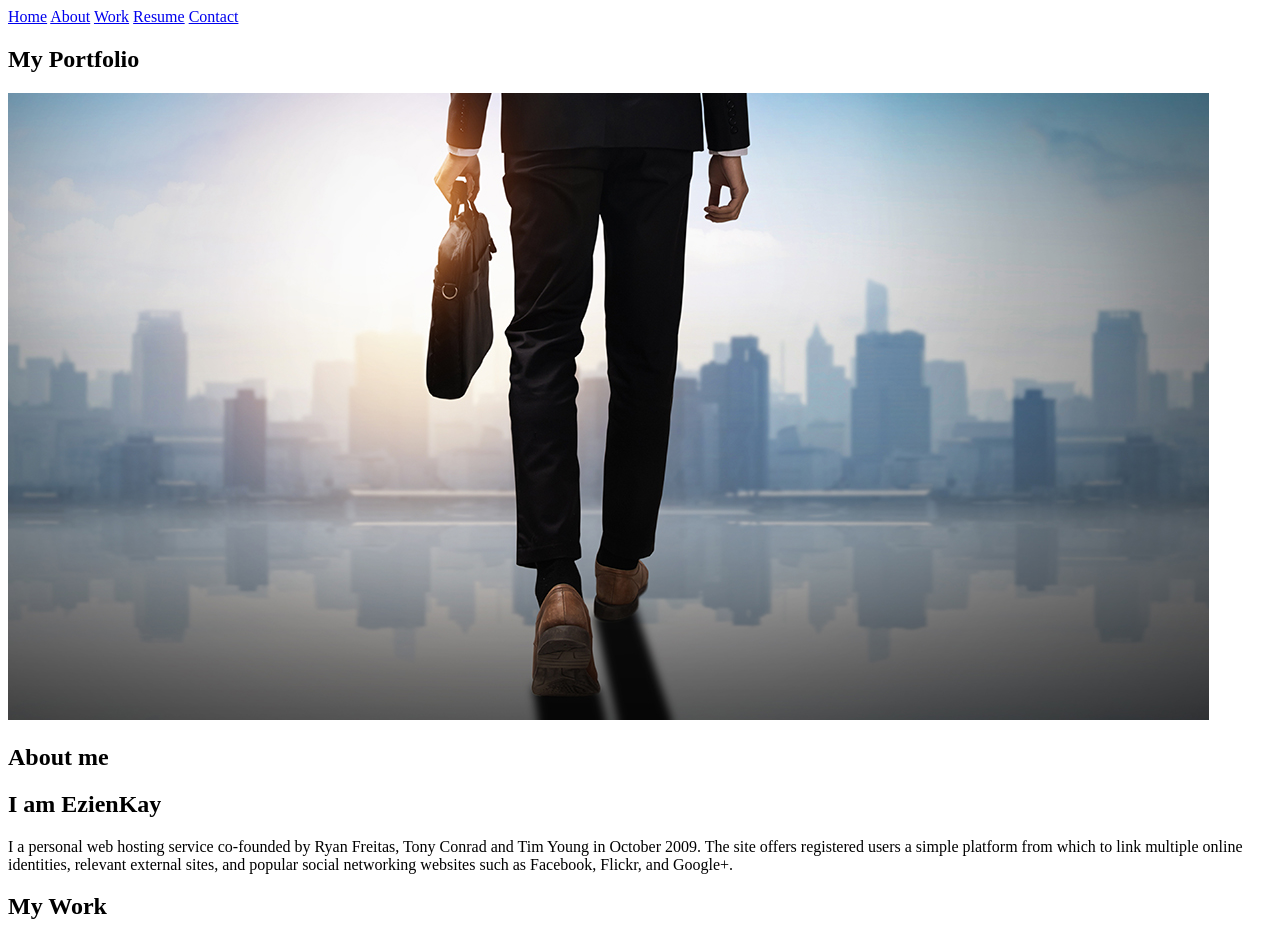
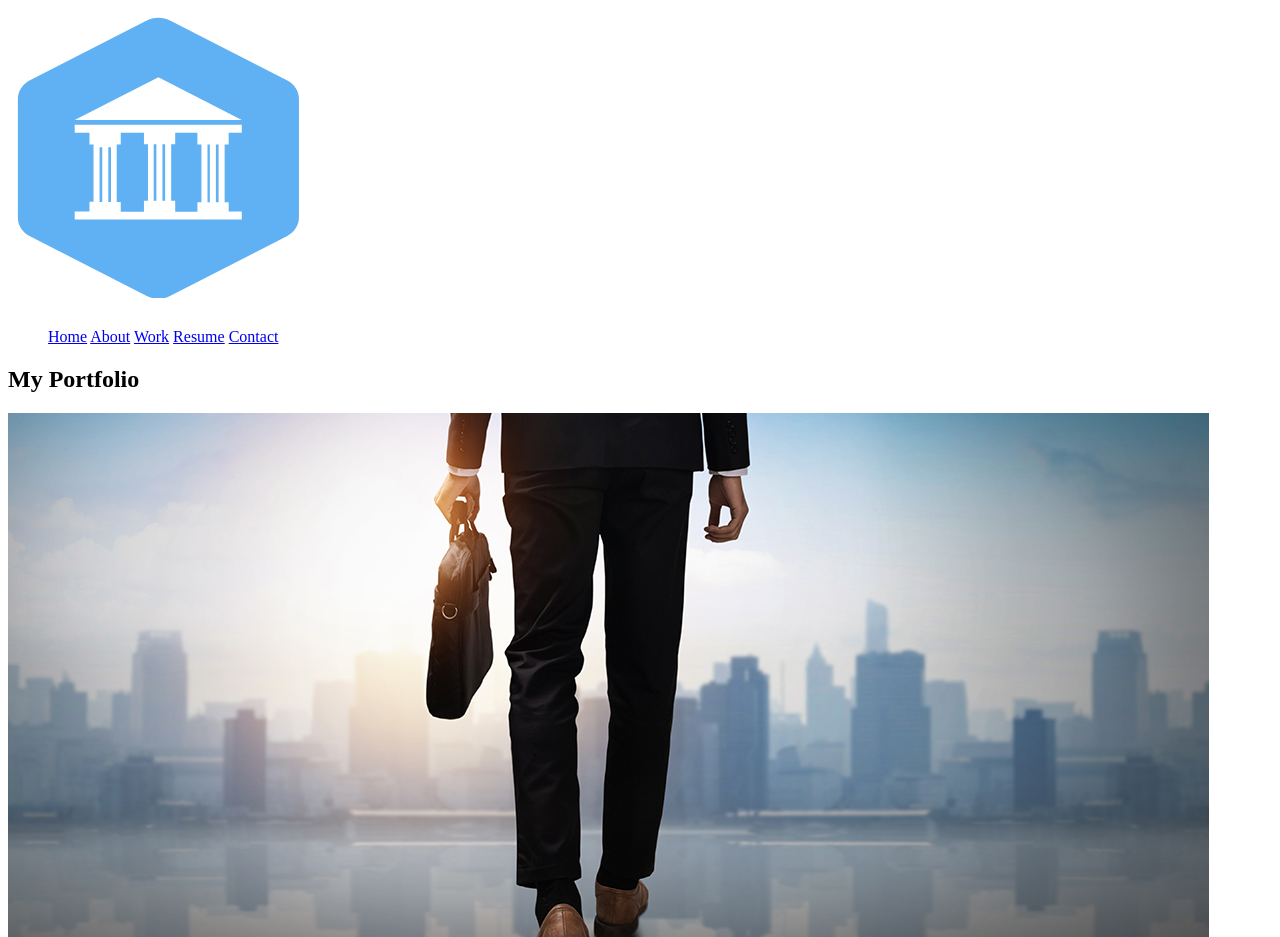
Before and after one commit to EzienKay/HTML-Checkpoint, a plain HTML site: page index.html in a window 1280 px wide. Shown: the top 937 px of the page. Drawn offline with Linux system fonts and the light colour scheme.

Commit message:
rework navbar

```diff
--- a/index.html
+++ b/index.html
@@ -9,16 +9,20 @@
 </head>
 <body>
     <header>
+        <img src="images\favicon.png" alt="my logo" id="home">
         <nav>
+            <ul>
             <a href="#home">Home</a>
             <a href="#about">About</a>
             <a href="#work">Work</a>
             <a href="#resume">Resume</a>
             <a href="#contact">Contact</a>
+            </ul>
         </nav>
       </header>
     <main>
         <section>
+            <a id="home"></a>
             <h1>My Portfolio</h1>
             <img src="images\confident busines man_1200x627.jpg" alt="portfolio">
             <a id="about"></a>
```
Lines whose indentation alone changed are shown as unchanged.
